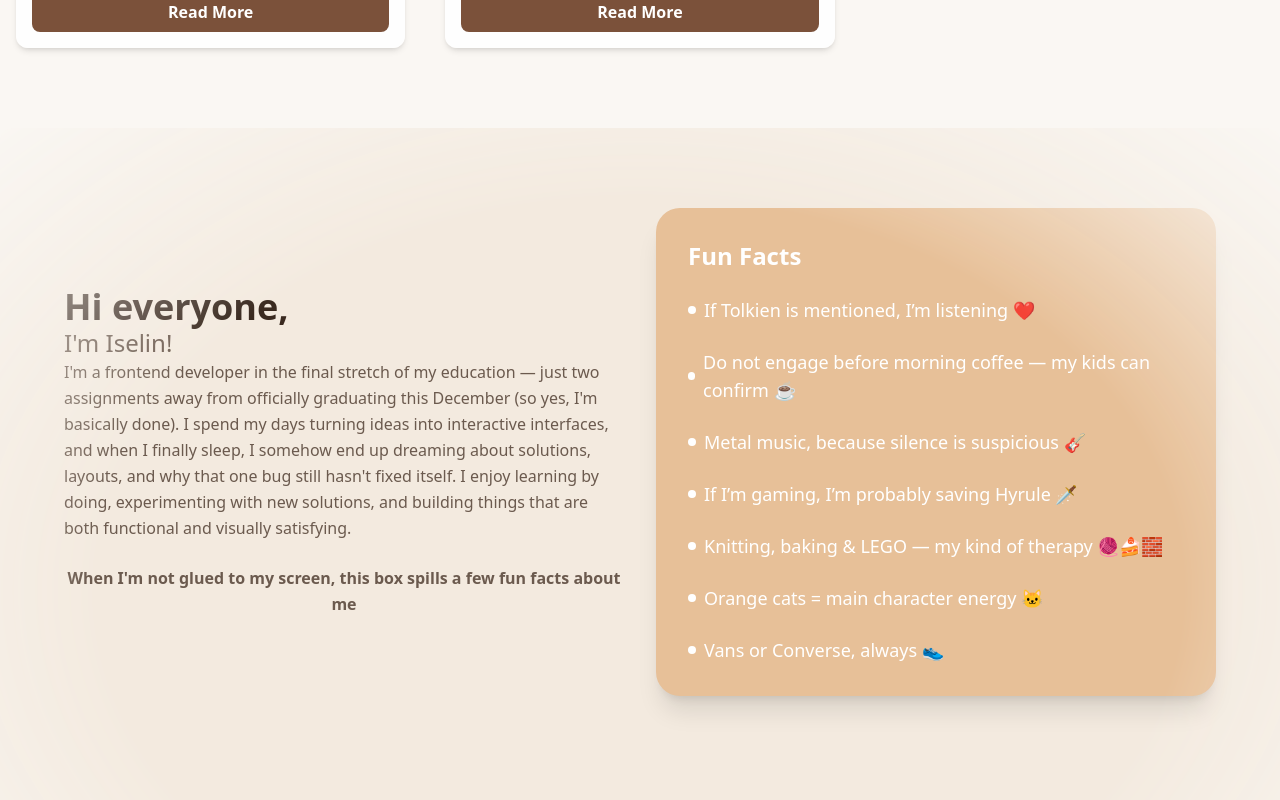
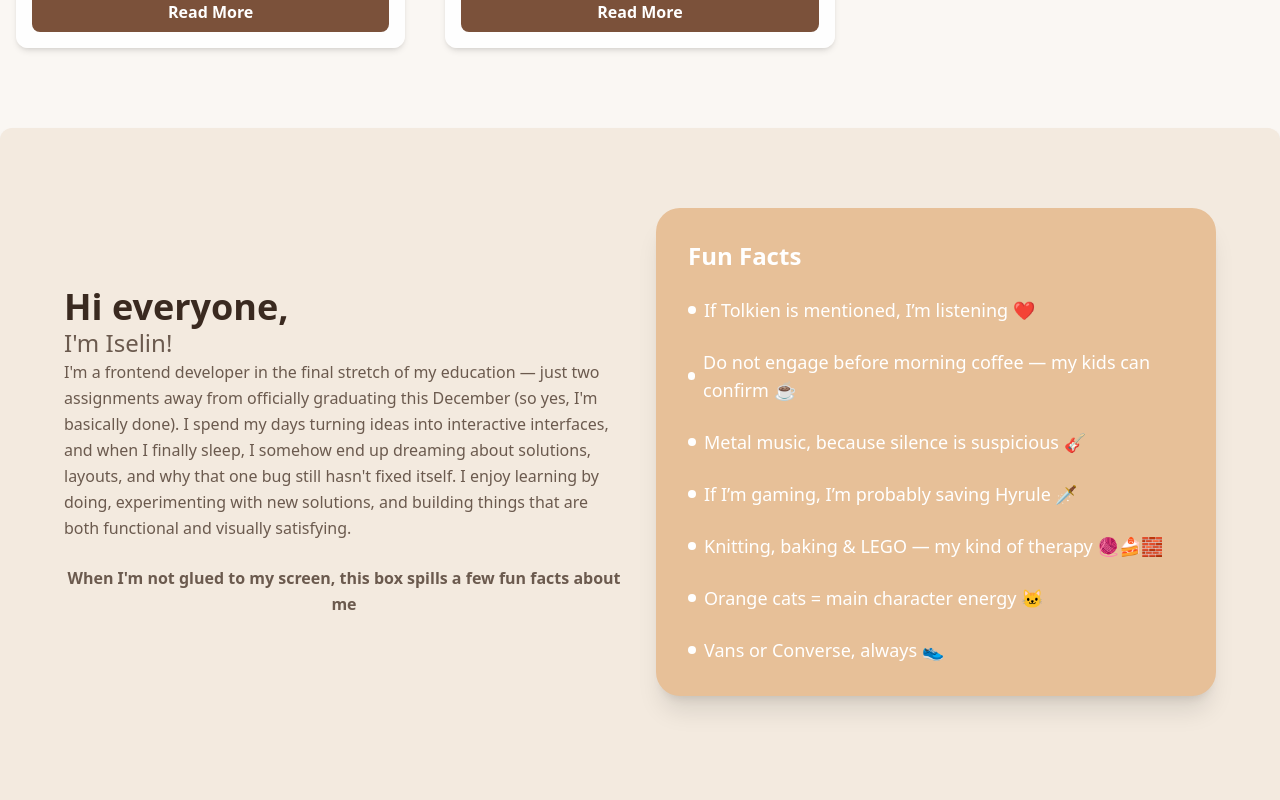
Before and after one commit to Iseost/POV2, a React (Vite) app in the folder my-project/: page / in a window 1280 px wide. Shown: the part 2020-2820 px from the top of the page. Built offline with nearby package versions, Linux system fonts and the light colour scheme.

Commit message:
update hompage - masking styles from the about section
Remove masking styles from the about section in HomePage component

```diff
--- a/my-project/src/pages/HomePage.jsx
+++ b/my-project/src/pages/HomePage.jsx
@@ -243,12 +243,6 @@ export default function HomePage() {
         ref={aboutRef}
         id="about"
         className="mx-auto px-4 py-20 bg-[#F3EADF] rounded-xl shadow-md"
-        style={{
-          WebkitMaskImage:
-            "radial-gradient(ellipse at center, black 60%, transparent 100%)",
-          maskImage:
-            "radial-gradient(ellipse at center, black 60%, transparent 100%)",
-        }}
       >
         <div className="max-w-6xl mx-auto">
           {" "}
```
